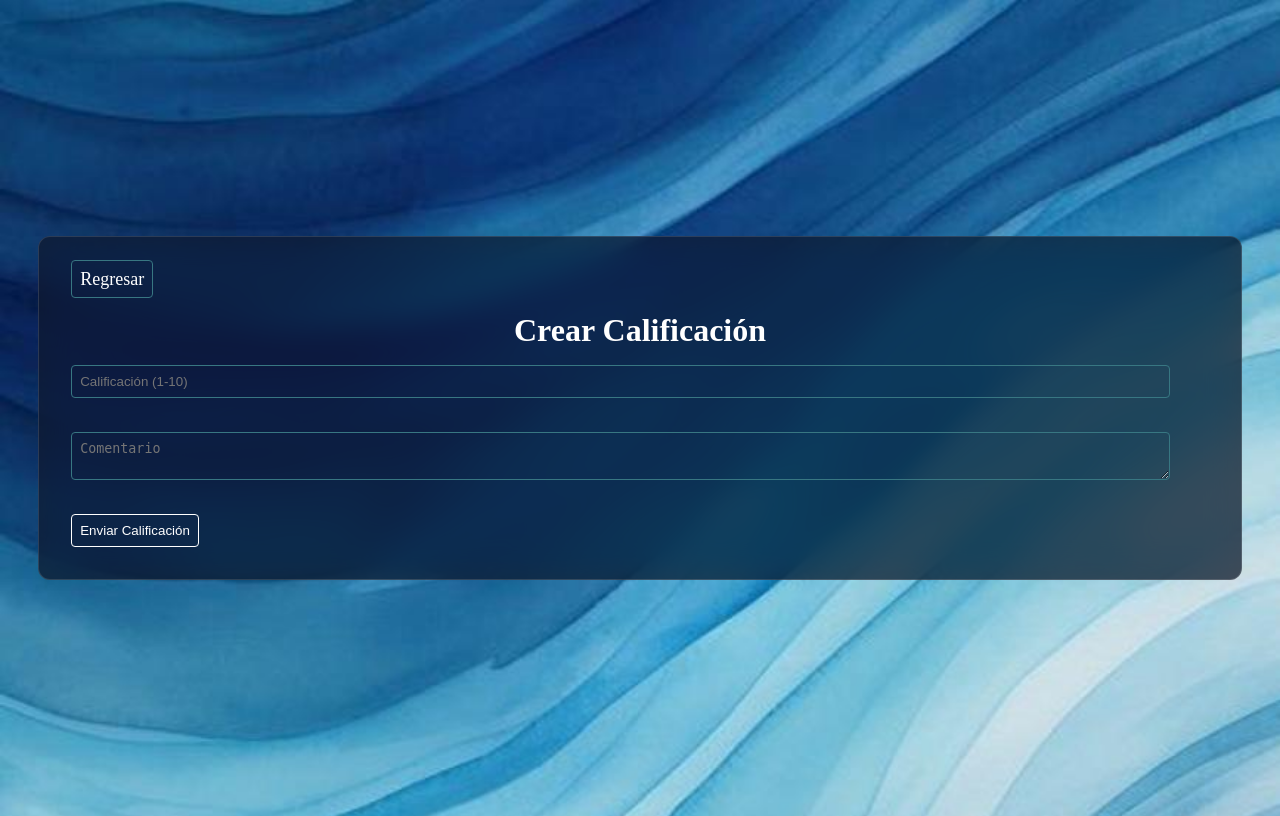
After one commit to cratos9/AppPurificadora, a Flask app: page /usuarios/crear_calificacion in a window 1280 px wide. The commit adds this page. Run offline with Flask 3, Linux system fonts and the light colour scheme.

Commit message:
Se añadió la funcionalidad para crear y ver calificaciones, incluyendo nuevas rutas y plantillas. Se mejoró el estilo de los formularios y se optimizó la lógica de creación de calificaciones.

```diff
--- a/src/static/css/rutinas/forms.css
+++ b/src/static/css/rutinas/forms.css
@@ -93,3 +93,50 @@ button:hover {
     width: 100%;
     height: 100%;
 }
+
+label, input {
+    display: block;
+    width: 95%;
+    margin-bottom: 1rem;
+    background-color: transparent;
+}
+
+input {
+    color: #fff;
+    border: 1px solid #387782;
+    padding: 0.5rem;
+    border-radius: 4px;
+}
+
+textarea {
+    display: block;
+    width: 95%;
+    margin-bottom: 1rem;
+    background-color: transparent;
+}
+
+textarea {
+    color: #fff;
+    border: 1px solid #387782;
+    padding: 0.5rem;
+    border-radius: 4px;
+}
+
+h1 {
+    text-align: center;
+    margin-bottom: 1rem;
+}
+
+button {
+    padding: 0.5rem;
+    background-color: transparent;
+    color: #fff;
+    border: 1px solid #fff;
+    border-radius: 4px;
+    cursor: pointer;
+
+}
+
+button:hover {
+    background-color: rgba(255, 255, 255, 0.1);
+}
--- a/src/templates/purificadora/index.html
+++ b/src/templates/purificadora/index.html
@@ -20,6 +20,7 @@
         <div class="repartidores">
             <a href="{{ url_for('Purificadora.entregas_completadas' ) }}">Entregas completadas</a>
             <a href="{{ url_for('Purificadora.ver_repartidores' ) }}">Empleados</a>
+            <a href="{{ url_for('Purificadora.ver_calificaciones' ) }}">Calificaciones</a>
         </div>
         <div class="perfil">
             <a href="{{ url_for('Purificadora.cerrar_sesion') }}">Cerrar sesión</a>
--- /dev/null
+++ b/src/templates/usuarios/crear_calificacion.html
@@ -0,0 +1,22 @@
+{% extends 'base.html' %}
+
+{% block title %}Crear Calificación{% endblock %}
+
+{% block style %}
+<link rel="stylesheet" type="text/css" href="{{ url_for('static', filename='css/rutinas/index.css') }}">
+<link rel="stylesheet" type="text/css" href="{{ url_for('static', filename='css/rutinas/forms.css') }}">
+{% endblock %}
+
+{% block content %}
+<div class="card">
+	<a href="{{ url_for('Rutinas.index') }}">Regresar</a>
+	<h1>Crear Calificación</h1>
+	<form method="POST">
+		<input type="number" name="calificacion" min="1" max="10" required placeholder="Calificación (1-10)">
+		<br>
+		<textarea name="comentario" required placeholder="Comentario"></textarea>
+		<br>
+		<button type="submit">Enviar Calificación</button>
+	</form>
+</div>
+{% endblock %}
--- a/src/templates/usuarios/cuenta.html
+++ b/src/templates/usuarios/cuenta.html
@@ -9,6 +9,7 @@
 {% block content %}
 <div class="profile-container">
     <a href="{{ url_for('Rutinas.index' ) }}">Regresar</a>
+    <a href="{{ url_for('usuarios.crear_calificacion' ) }}">Calificar</a>
     <h1>Información de tu cuenta</h1>
     <p><strong>Nombre:</strong> {{ usuario.nombre }}</p>
     <p><strong>Teléfono:</strong> {{ usuario.telefono }}</p>
--- a/src/usuarios/routes.py
+++ b/src/usuarios/routes.py
@@ -1,5 +1,5 @@
 from flask import Blueprint, request, redirect, url_for, render_template, flash, session
-from src.usuarios.services import CrearUsuario, IniciarSesion, ModificarCuenta, EliminarCuenta
+from src.usuarios.services import CrearUsuario, IniciarSesion, ModificarCuenta, EliminarCuenta, crear_calificacion as crear_calificacion_service
 from src.database.coneccion import Usuario
 import functools
 
@@ -90,3 +90,19 @@ def cerrar_sesion():
 def cuenta(id):
     user = Usuario.query.get_or_404(id)
     return render_template("usuarios/cuenta.html", usuario=user)
+
+@bp.route('/crear_calificacion', methods=['GET', 'POST'])
+def crear_calificacion():
+    if request.method == 'POST':
+        cal = request.form.get('calificacion')
+        comentario = request.form.get('comentario')
+        usuario_id = session.get('usuario_id')
+        if cal and comentario and usuario_id:
+            if crear_calificacion_service(usuario_id, cal, comentario):
+                flash("Calificación enviada correctamente.", "success")
+                return redirect(url_for('usuarios.cuenta', id=usuario_id))
+            else:
+                flash("Error al enviar la calificación. Asegúrate que la calificación esté entre 1 y 10.", "error")
+        else:
+            flash("Debe completar todos los campos.", "error")
+    return render_template("usuarios/crear_calificacion.html")
```
Also changed, not shown: src/purificadora/routes.py (+7 -2 lines), src/purificadora/services.py (+8 -0 lines), src/templates/purificadora/ver_calificaciones.html (added, +21 -0 lines), src/usuarios/services.py (+25 -1 lines).
